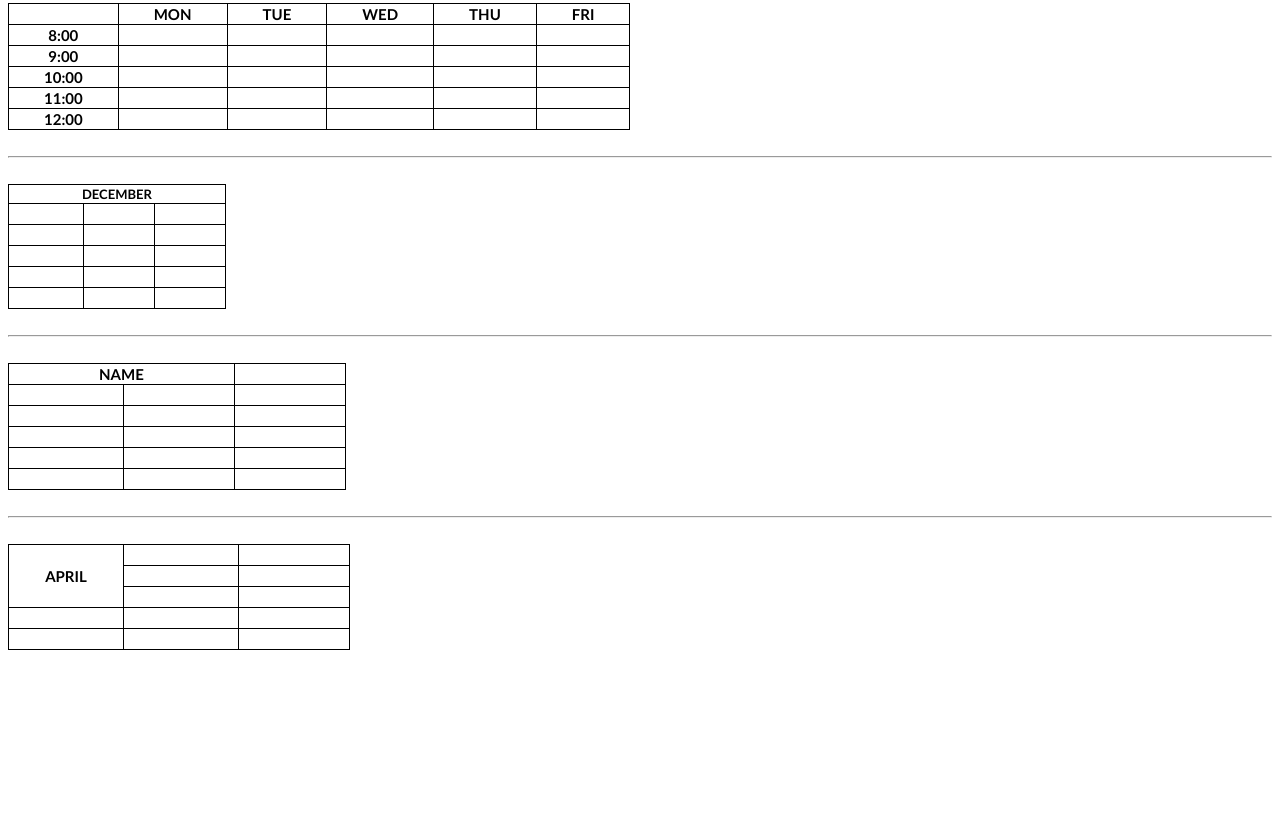
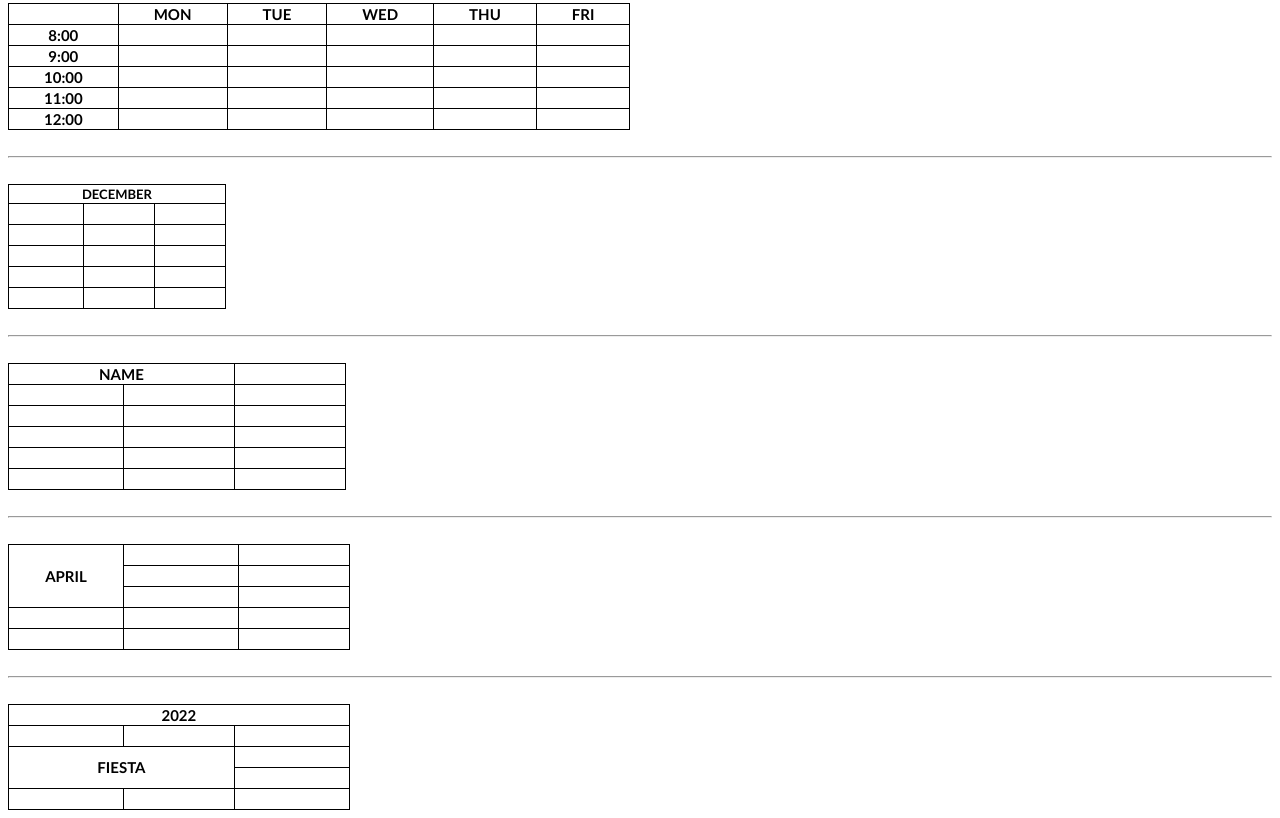
Before and after one commit to cardosoxaviersamuel-pixel/tabelas, a plain HTML site: page index.html in a window 1280 px wide. Shown: the part 550-1368 px from the top of the page. Before the commit the page ends 1208 px from the top, so only its background shows below. Drawn offline with Linux system fonts and the light colour scheme.

Commit message:
Versão 1.7 - Sétima Tabela

```diff
--- a/index.html
+++ b/index.html
@@ -49,6 +49,15 @@
         font-family: 'Gill Sans', 'Gill Sans MT', Calibri, 'Trebuchet MS', sans-serif;
       }
       #tab6 td{
+        padding-left: 60px;
+        padding-right: 50px;
+      }
+
+      #tab7 td, th{
+        font-size: 15px;
+        font-family: 'Gill Sans', 'Gill Sans MT', Calibri, 'Trebuchet MS', sans-serif;
+      }
+      #tab7 td{
         padding-left: 60px;
         padding-right: 50px;
       }
@@ -284,5 +293,33 @@
       </tr>
     </table>
 
+    <br><hr><br>
+
+    <table id="tab7">
+      <tr>
+        <th colspan="3">2022</th>
+      </tr>
+      <tr>
+        <td>&nbsp;</td>
+        <td></td>
+        <td></td>
+
+      </tr>
+      <tr>
+        <th rowspan="3" colspan="2">FIESTA</th>
+      </tr>
+      <tr>
+        <td>&nbsp;</td>
+      </tr>
+      <tr>
+        <td>&nbsp;</td>
+      </tr>
+      <tr>
+        <td>&nbsp;</td>
+        <td></td>
+        <td></td>
+      </tr>
+    </table>
+
   </body>
 </html>
```
